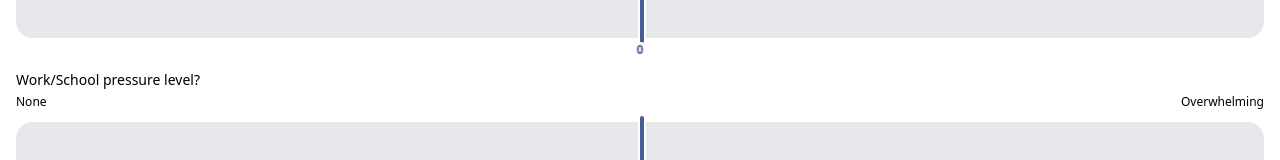
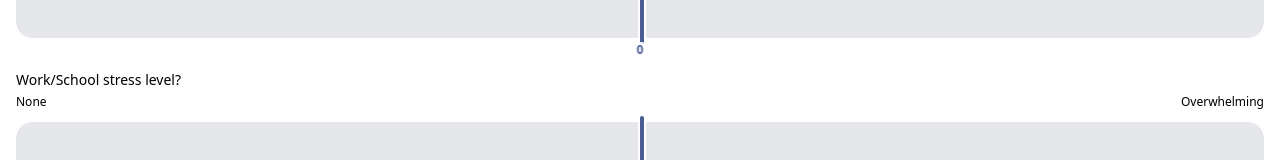
Before and after one commit to metju-ac/moodlog, a SvelteKit app: page /reflection/create in a window 1280 px wide. Shown: the part 434-594 px from the top of the page. Built offline with nearby package versions, Linux system fonts and the light colour scheme.

Commit message:
feat: rename pressure to stress

```diff
--- a/src/lib/components/ReflectionChart.svelte
+++ b/src/lib/components/ReflectionChart.svelte
@@ -37,7 +37,7 @@
       lowLabel: 'Draining',
       highLabel: 'Energizing',
     },
-    pressure: { title: 'Pressure Level', lowLabel: 'None', highLabel: 'High' },
+    stress: { title: 'Stress Level', lowLabel: 'None', highLabel: 'High' },
   };
 
   const currentConfig = $derived(metricConfig[selectedMetric]);
--- a/src/lib/components/ReflectionSliders.svelte
+++ b/src/lib/components/ReflectionSliders.svelte
@@ -5,24 +5,24 @@
     sleepQuality: number;
     physicalActivity: number;
     socialInteractions: number;
-    pressure: number;
+    stress: number;
     disabled?: boolean;
     onSleepQualityChange: (value: number) => void;
     onPhysicalActivityChange: (value: number) => void;
     onSocialInteractionsChange: (value: number) => void;
-    onPressureChange: (value: number) => void;
+    onStressChange: (value: number) => void;
   };
 
   let {
     sleepQuality,
     physicalActivity,
     socialInteractions,
-    pressure,
+    stress,
     disabled = false,
     onSleepQualityChange,
     onPhysicalActivityChange,
     onSocialInteractionsChange,
-    onPressureChange,
+    onStressChange,
   }: Props = $props();
 </script>
 
@@ -63,12 +63,12 @@
     />
   </div>
 
-  <!-- Pressure -->
+  <!-- Stress -->
   <div class="flex flex-col gap-1">
-    <p class="text-sm font-medium text-black">Work/School pressure level?</p>
+    <p class="text-sm font-medium text-black">Work/School stress level?</p>
     <Slider
-      value={pressure}
-      onValueChange={onPressureChange}
+      value={stress}
+      onValueChange={onStressChange}
       labels={['None', 'Overwhelming']}
       snapToCenter={false}
       {disabled}
--- a/src/lib/stores/reflections.svelte.ts
+++ b/src/lib/stores/reflections.svelte.ts
@@ -31,7 +31,7 @@ function generateReflections(): Reflection[] {
       sleepQuality: Math.floor(Math.random() * 21) - 10, // Random between -10 and 10
       physicalActivity: Math.floor(Math.random() * 21) - 10,
       socialInteractions: Math.floor(Math.random() * 21) - 10,
-      pressure: Math.floor(Math.random() * 21) - 10,
+      stress: Math.floor(Math.random() * 21) - 10,
       notes: reflectionNotes[Math.floor(Math.random() * reflectionNotes.length)],
     });
   }
--- a/src/lib/types.ts
+++ b/src/lib/types.ts
@@ -19,7 +19,7 @@ export type Reflection = {
   sleepQuality: number; // -10 to +10
   physicalActivity: number; // -10 to +10
   socialInteractions: number; // -10 to +10
-  pressure: number; // -10 to +10
+  stress: number; // -10 to +10
   notes: string;
 };
 
@@ -31,4 +31,4 @@ export type ReflectionMetric =
   | 'sleepQuality'
   | 'physicalActivity'
   | 'socialInteractions'
-  | 'pressure';
+  | 'stress';
--- a/src/routes/insights/+page.svelte
+++ b/src/routes/insights/+page.svelte
@@ -23,7 +23,7 @@
     { value: 'sleepQuality', label: 'Sleep' },
     { value: 'physicalActivity', label: 'Activity' },
     { value: 'socialInteractions', label: 'Social' },
-    { value: 'pressure', label: 'Pressure' },
+    { value: 'stress', label: 'Stress' },
   ];
 
   // Calculate date range based on selected time range
--- a/src/routes/reflection/[id]/+page.svelte
+++ b/src/routes/reflection/[id]/+page.svelte
@@ -22,7 +22,7 @@
   let sleepQuality = $state(0); // -100 to 100 for slider
   let physicalActivity = $state(0);
   let socialInteractions = $state(0);
-  let pressure = $state(0);
+  let stress = $state(0);
 
   // Delete dialog state
   let showDeleteDialog = $state(false);
@@ -45,7 +45,7 @@
     sleepQuality = foundReflection.sleepQuality * 10;
     physicalActivity = foundReflection.physicalActivity * 10;
     socialInteractions = foundReflection.socialInteractions * 10;
-    pressure = foundReflection.pressure * 10;
+    stress = foundReflection.stress * 10;
   });
 
   const formattedDate = $derived(
@@ -69,7 +69,7 @@
     sleepQuality = reflection.sleepQuality * 10;
     physicalActivity = reflection.physicalActivity * 10;
     socialInteractions = reflection.socialInteractions * 10;
-    pressure = reflection.pressure * 10;
+    stress = reflection.stress * 10;
     isEditMode = false;
   }
 
@@ -81,7 +81,7 @@
       sleepQuality: Math.round(sleepQuality / 10),
       physicalActivity: Math.round(physicalActivity / 10),
       socialInteractions: Math.round(socialInteractions / 10),
-      pressure: Math.round(pressure / 10),
+      stress: Math.round(stress / 10),
       notes: notes.trim(),
     };
 
@@ -150,12 +150,12 @@
           {sleepQuality}
           {physicalActivity}
           {socialInteractions}
-          {pressure}
+          {stress}
           disabled={!isEditMode}
           onSleepQualityChange={(val) => (sleepQuality = val)}
           onPhysicalActivityChange={(val) => (physicalActivity = val)}
           onSocialInteractionsChange={(val) => (socialInteractions = val)}
-          onPressureChange={(val) => (pressure = val)}
+          onStressChange={(val) => (stress = val)}
         />
       </div>
     </div>
--- a/src/routes/reflection/create/+page.svelte
+++ b/src/routes/reflection/create/+page.svelte
@@ -11,7 +11,7 @@
   let sleepQuality = $state(0);
   let physicalActivity = $state(0);
   let socialInteractions = $state(0);
-  let pressure = $state(0);
+  let stress = $state(0);
 
   // Format date like in Figma: 03-11-2025
   const formattedDate = $derived(
@@ -30,7 +30,7 @@
         sleepQuality: Math.round(sleepQuality / 10),
         physicalActivity: Math.round(physicalActivity / 10),
         socialInteractions: Math.round(socialInteractions / 10),
-        pressure: Math.round(pressure / 10),
+        stress: Math.round(stress / 10),
         date: moodEntryStore.selectedDate.toISOString(),
       }),
     );
@@ -55,11 +55,11 @@
         {sleepQuality}
         {physicalActivity}
         {socialInteractions}
-        {pressure}
+        {stress}
         onSleepQualityChange={(val) => (sleepQuality = val)}
         onPhysicalActivityChange={(val) => (physicalActivity = val)}
         onSocialInteractionsChange={(val) => (socialInteractions = val)}
-        onPressureChange={(val) => (pressure = val)}
+        onStressChange={(val) => (stress = val)}
       />
     </div>
 
--- a/src/routes/reflection/notes/+page.svelte
+++ b/src/routes/reflection/notes/+page.svelte
@@ -14,7 +14,7 @@
     sleepQuality: number;
     physicalActivity: number;
     socialInteractions: number;
-    pressure: number;
+    stress: number;
     date: string;
   } | null>(null);
 
@@ -38,7 +38,7 @@
       sleepQuality: reflectionData.sleepQuality,
       physicalActivity: reflectionData.physicalActivity,
       socialInteractions: reflectionData.socialInteractions,
-      pressure: reflectionData.pressure,
+      stress: reflectionData.stress,
       notes: notes.trim(),
     };
 
```
Also changed, not shown: 1 other file (tests, documents, lock files or other folders).
